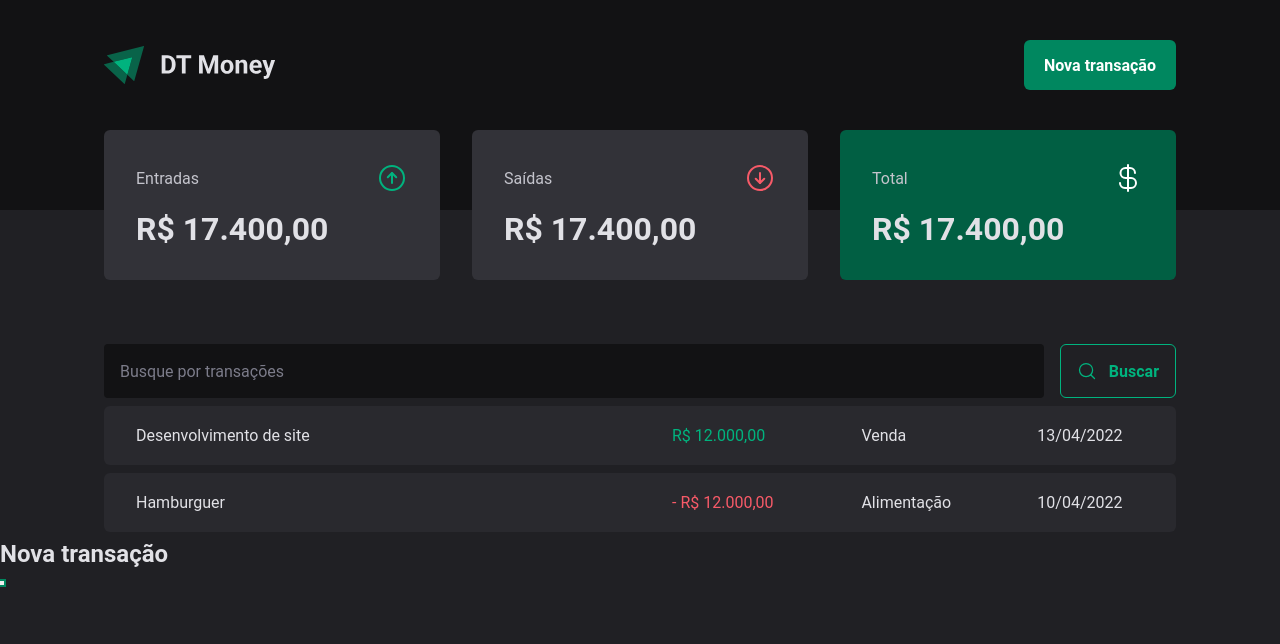
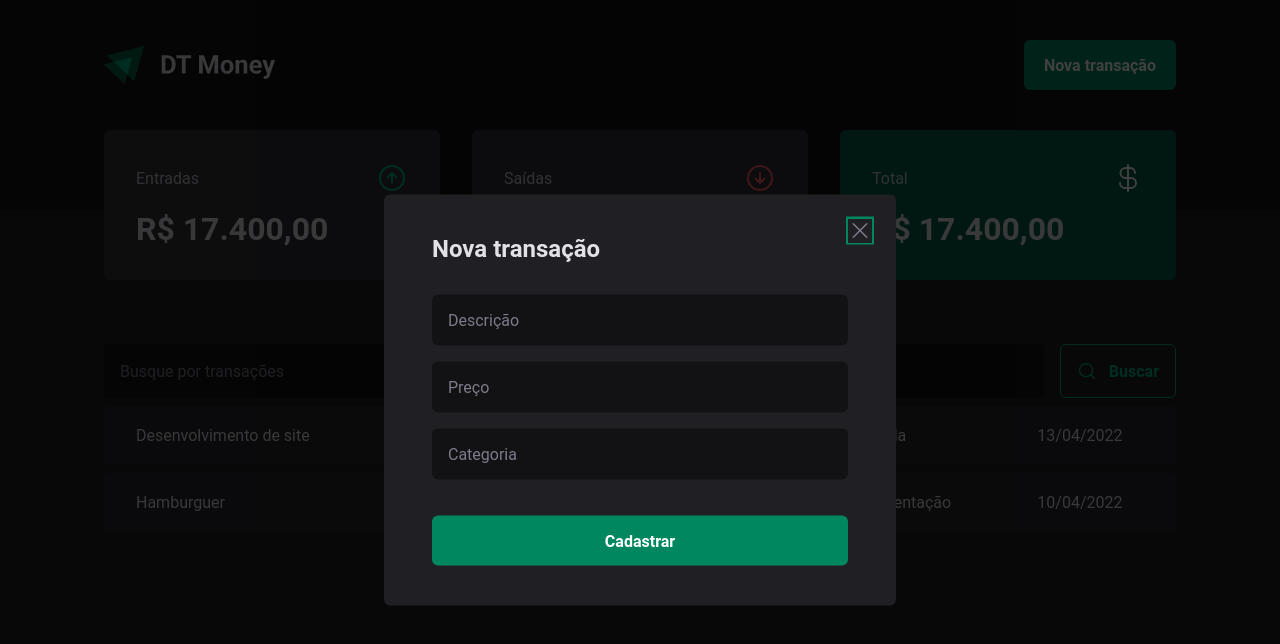
Before and after one commit to wspietro/ignite-dt-money, a React app: page / in a window 1280 px wide. Both pictures are taken after a click on the button "Nova transação". Shown: the top 644 px of the page. Built offline with nearby package versions, Linux system fonts and the light colour scheme; the HTML template or start-up script is replaced by a standard one.

Commit message:
:lipstick: feat: estilizando modal

```diff
--- a/src/components/TransactionModal/index.tsx
+++ b/src/components/TransactionModal/index.tsx
@@ -1,15 +1,30 @@
 import * as Dialog from '@radix-ui/react-dialog'
+import { X } from 'phosphor-react';
+import { CloseButton, Content, Overlay } from './styles';
 
 export function TransactionModal() {
   return (
     <Dialog.Portal>
-      <Dialog.Overlay />
+      <Overlay />
 
-      <Dialog.Content>
+      <Content>
         <Dialog.Title>Nova transação</Dialog.Title>
 
-        <Dialog.Close />
-      </Dialog.Content>
+        <CloseButton>
+          <X size={24} />
+        </CloseButton>
+
+        <form action="">
+          <input type="text" placeholder="Descrição" required />
+          <input type="number" placeholder="Preço" required />
+          <input type="text" placeholder="Categoria" required />
+
+          <button type="submit">
+            Cadastrar
+          </button>
+        </form>
+
+      </Content>
     </Dialog.Portal>
   );
 };
--- a/src/components/TransactionModal/styles.ts
+++ b/src/components/TransactionModal/styles.ts
@@ -1 +1,72 @@
 import styled from "styled-components";
+import * as Dialog from '@radix-ui/react-dialog'
+
+// extendendo componente overlay para estilizar o mesmo. Mas o componente segue sendo Dialog.Overlay
+
+export const Overlay = styled(Dialog.Overlay)`
+  position: fixed;
+  width: 100vw;
+  height: 100vh;
+  inset: 0; // top, bottom, right, left
+  background: rgba(0, 0, 0, 0.75);
+`
+
+export const Content = styled(Dialog.Content)`
+  position: fixed;
+  top: 50%;
+  left: 50%;
+  transform: translate(-50%, -50%);
+  // hack para centralizar modal no meio
+  // translate relativo ao tamanho do conteúdo em si, diminuindo o posicionamento em 50%
+
+  min-width: 32rem;
+  border-radius: 6px;
+  background: ${props => props.theme["gray-800"]};
+  padding: 2.5rem 3rem;
+
+  form {
+    margin-top: 2rem;
+    display: flex;
+    flex-direction: column;
+    gap: 1rem;
+
+    input {
+     border-radius: 6px;
+     border: 0;
+     background: ${props => props.theme["gray-900"]};
+     color: ${props => props.theme["gray-300"]};
+     padding: 1rem;
+
+     &::placeholder {
+      color: ${props => props.theme["gray-500"]};
+      }
+    }
+
+    button[type="submit"] {
+      height: 50px;
+      border: 0;
+      background: ${props => props.theme["green-500"]};
+      color: ${props => props.theme.white};
+      font-weight: bold;
+      padding: 0 1.25rem;
+      border-radius: 6px;
+      margin-top: 1.25rem;
+      cursor: pointer;
+      &:hover {
+        background: ${props => props.theme["green-700"]};
+        transition: background-color 0.2s;
+      }
+    }
+  }
+`
+
+export const CloseButton = styled(Dialog.Close)`
+  position: absolute;
+  background: transparent;
+  border: 0;
+  top: 1.5rem;
+  right: 1.5rem;
+  line-height: 0; // focus é relativo ao fonte-size, por reduzimos o tamanho da linha para 0
+  cursor: pointer;
+  color: ${props => props.theme["gray-500"]};
+`
```
